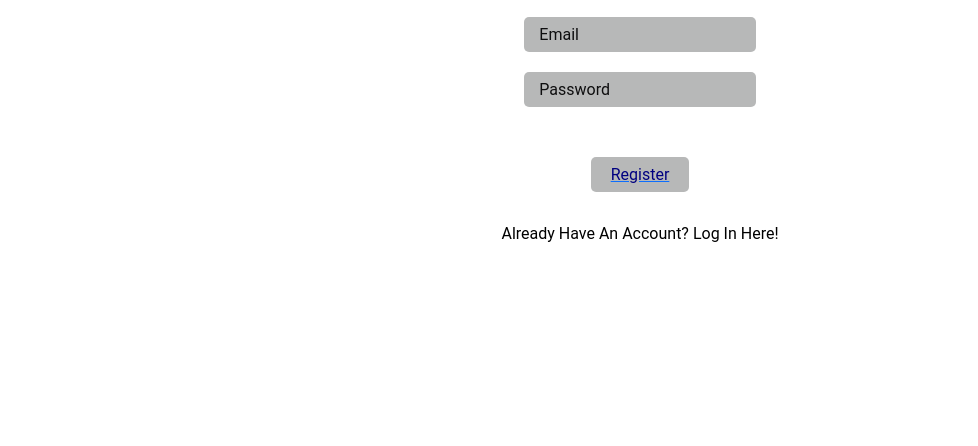
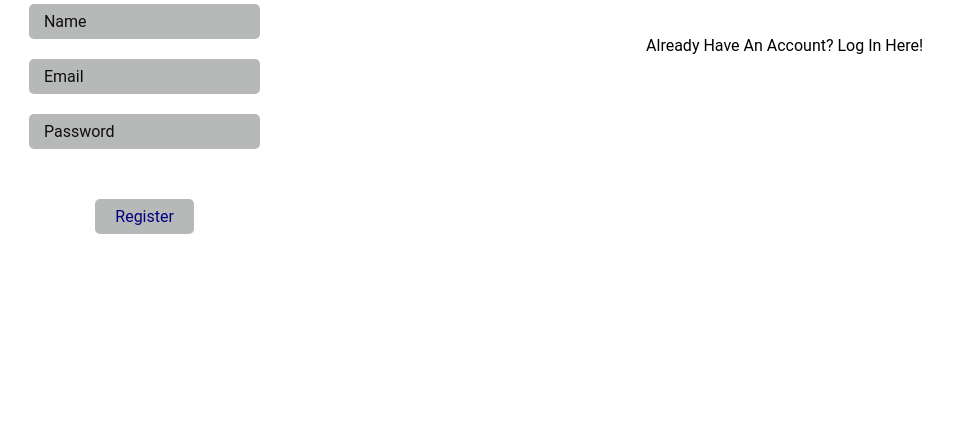
Before and after one commit to majorandres/Quantify, a website: page frontend/register.html in a window 1280 px wide. Shown: the part 354-800 px from the top of the page, without its empty margins (0-978 px from the left). Drawn offline with nearby package versions, Linux system fonts and the light colour scheme.

Commit message:
Update register.html

```diff
--- a/frontend/register.html
+++ b/frontend/register.html
@@ -9,7 +9,8 @@
         <link rel = "stylesheet" href="css/form.css">
 </head>
 <body>
-    <div class = "form">
+    <!-- old -->
+    <!-- <div class = "form">
         <h1 class = "heading">Register</h1>
         <input type = "text" placeholder="name" autocomplete="off" class ="name" required>
         <input type = "email" placeholder="email" autocomplete="off" class ="name" required>
@@ -20,7 +21,23 @@
         </a>
         <a href = "login.html" class = "link" >Already have an account? Log In Here!</a>
 
-    </div>
+    </div> -->
+
+    <!-- new!-->
+
+    <form id="register-form" class="form">
+        <h1 class="heading">Register</h1>
+        <input type="text" name="name" placeholder="Name" autocomplete="off" class="name" required>
+        <input type="email" name="email" placeholder="Email" autocomplete="off" class="email" required>
+        <input type="password" name="password" placeholder="Password" autocomplete="off" class="password" required>
+
+        <button type="submit" class="submit-btn">Register</button>
+    </form>
+
+    <a href="login.html" class="link">Already have an account? Log In Here!</a>
+
+
+    <!--    -->
     <script src ="js/form.js"></script>
 </body>
 </html>
```
